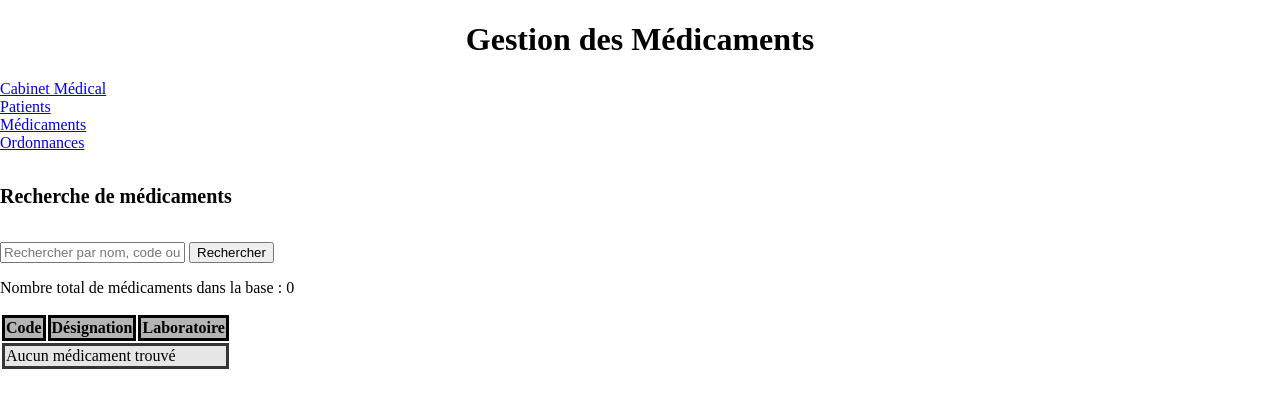
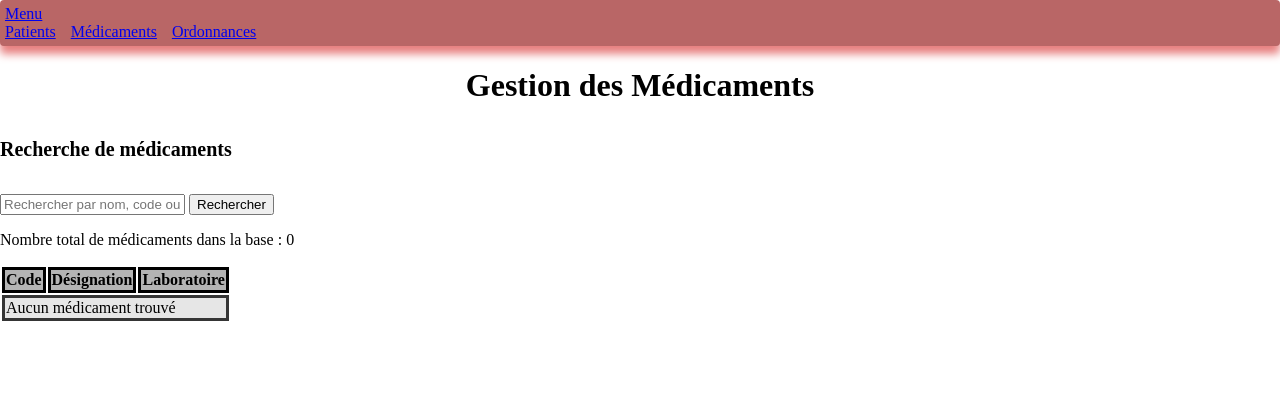
Before and after one commit to Evan-Pensec/projet_medecin_minh, a PHP site: page /php/gestion_medicaments.php in a window 1280 px wide. Shown: the top 408 px of the page. Run offline with PHP 8.4, Linux system fonts and the light colour scheme; data that the repository does not hold is empty.

Commit message:
styles
avancement du style

```diff
--- a/css/styles.css
+++ b/css/styles.css
@@ -21,9 +21,33 @@ td{
     font-size: 20px;
 }
 
+.pagination{
+    margin-right: 950px;
+}
+
+.menu-items {
+    display: flex;
+    margin: 0;
+    padding: 0;
+    padding-inline-start: 0;
+}
+
+.menu-item {
+    margin-right: 15px;
+}
+
 ul {
     list-style-type: none;
-    padding-inline-start: 0;
-    padding: 0;
     margin: 0;
+    padding: 0 !important;
+    padding-inline-start: 0 !important;
 }
+
+.menu{
+    padding: 5px 5px;
+    background-color: rgb(185, 102, 102);
+    list-style-type: none;
+    cursor: pointer;
+    border-radius: 4px;
+    box-shadow: 0px 8px 8px rgb(231, 127, 127);
+}
--- a/php/gestion_medicaments.php
+++ b/php/gestion_medicaments.php
@@ -6,12 +6,12 @@ $limit = 100;
 $offset = ($page - 1) * $limit;
 
 $search = isset($_GET['search']) ? $_GET['search'] : '';
-$medicaments = [];
+$medicaments = [];  //ça initialise un tableau vide où yaura les médicaments qui sont trouvés avec la recherche
 
-if (!empty($search)) {
-    $searchTerm = '%' . $search . '%';
-    $countStmt = $conn->prepare("SELECT COUNT(*) as total FROM Medicament WHERE Designation LIKE ? OR Code_medicament LIKE ? OR Laboratoire LIKE ?");
-    $countStmt->bind_param("sss", $searchTerm, $searchTerm, $searchTerm);
+if (!empty($search)) {  //ça vérifie si ya quelque chose dans la barre de recherche
+    $searchTerm = '%' . $search . '%';  //ça ajoute des % entre chaque terme pour pouvoir faire une recherche séparée de chaque terme
+    $countStmt = $conn->prepare("SELECT COUNT(*) as total FROM Medicament WHERE Designation LIKE ? OR Code_medicament LIKE ? OR Laboratoire LIKE ?");  //
+    $countStmt->bind_param("sss", $searchTerm, $searchTerm, $searchTerm);  //les $searchTerm servent à récupérer les termes de recherche (le code, la désignation et le laboratoire)
     $countStmt->execute();
     $countResult = $countStmt->get_result();
     $totalMedicaments = $countResult->fetch_assoc()['total'];
@@ -44,10 +44,10 @@ if ($result) {
 </head>
 <body>
     <div>
-        <h1 class="h1">Gestion des Médicaments</h1>
+
 
         <?php include 'menu.php'; ?>
-
+        <h1 class="h1">Gestion des Médicaments</h1>
         <div>
             <div>
                 <h5 class="card-title">Recherche de médicaments</h5>
@@ -96,8 +96,8 @@ if ($result) {
                 </div>
 
                 <?php if ($totalPages > 1): ?>
-                    <nav>
-                        <ul>
+                    <nav class="pagination">
+                        <div class="menu-items">
                         <?php for ($i = 1; $i <= $totalPages; $i++): ?>
                         <?php if ($i == $page): ?>
                         <span><?php echo $i; ?></span>
@@ -108,7 +108,7 @@ if ($result) {
                         <span>, </span>
                         <?php endif; ?>
                         <?php endfor; ?>
-                        </ul>
+                        </div>
                     </nav>
                 <?php endif; ?>
             </div>
--- a/php/gestion_ordonnances.php
+++ b/php/gestion_ordonnances.php
@@ -99,10 +99,10 @@ if (!empty($searchMed)) {
 </head>
 <body>
     <div>
-        <h1 class="h1">Gestion des Ordonnances</h1>
+
 
         <?php include 'menu.php'; ?>
-
+        <h1 class="h1">Gestion des Ordonnances</h1>
         <?php if (isset($message)): ?>
             <div>
                 <?php echo $message; ?>
--- a/php/gestion_patients.php
+++ b/php/gestion_patients.php
@@ -64,10 +64,10 @@ if ($result) {
 </head>
 <body>
     <div>
-        <h1 class="h1">Gestion des Patients</h1>
+
 
         <?php include 'menu.php'; ?>
-
+        <h1 class="h1">Gestion des Patients</h1>
         <?php if (isset($message)): ?>
             <div>
                 <?php echo $message; ?>
--- a/php/index.php
+++ b/php/index.php
@@ -1,4 +1,4 @@
 <?php
-header("Location: gestion_patients.php");
+header("Location: menu.php");
 exit;
 ?>
--- a/php/menu.php
+++ b/php/menu.php
@@ -1,19 +1,28 @@
+<!DOCTYPE html>
+<html>
+<head>
+    <title>Gestion des Patients</title>
+    <meta charset="UTF-8">
+    <link rel="stylesheet" href="../css/styles.css">
+</head>
+<body>
 <nav>
-    <div>
-        <a href="index.php">Cabinet Médical</a>
-
+    <div class="menu">
+        <a href="index.php">Menu</a>
         <div>
-            <ul>
-                <li>
+            <div class="menu-items">
+                <div class="menu-item">
                     <a href="gestion_patients.php">Patients</a>
-                </li>
-                <li>
+                </div>
+                <div class="menu-item">
                     <a href="gestion_medicaments.php">Médicaments</a>
-                </li>
-                <li>
+                </div>
+                <div class="menu-item">
                     <a href="gestion_ordonnances.php">Ordonnances</a>
-                </li>
-            </ul>
+                </div>
+            </div>
         </div>
     </div>
 </nav>
+</body>
+</html>
```
Lines whose indentation alone changed are shown as unchanged.
